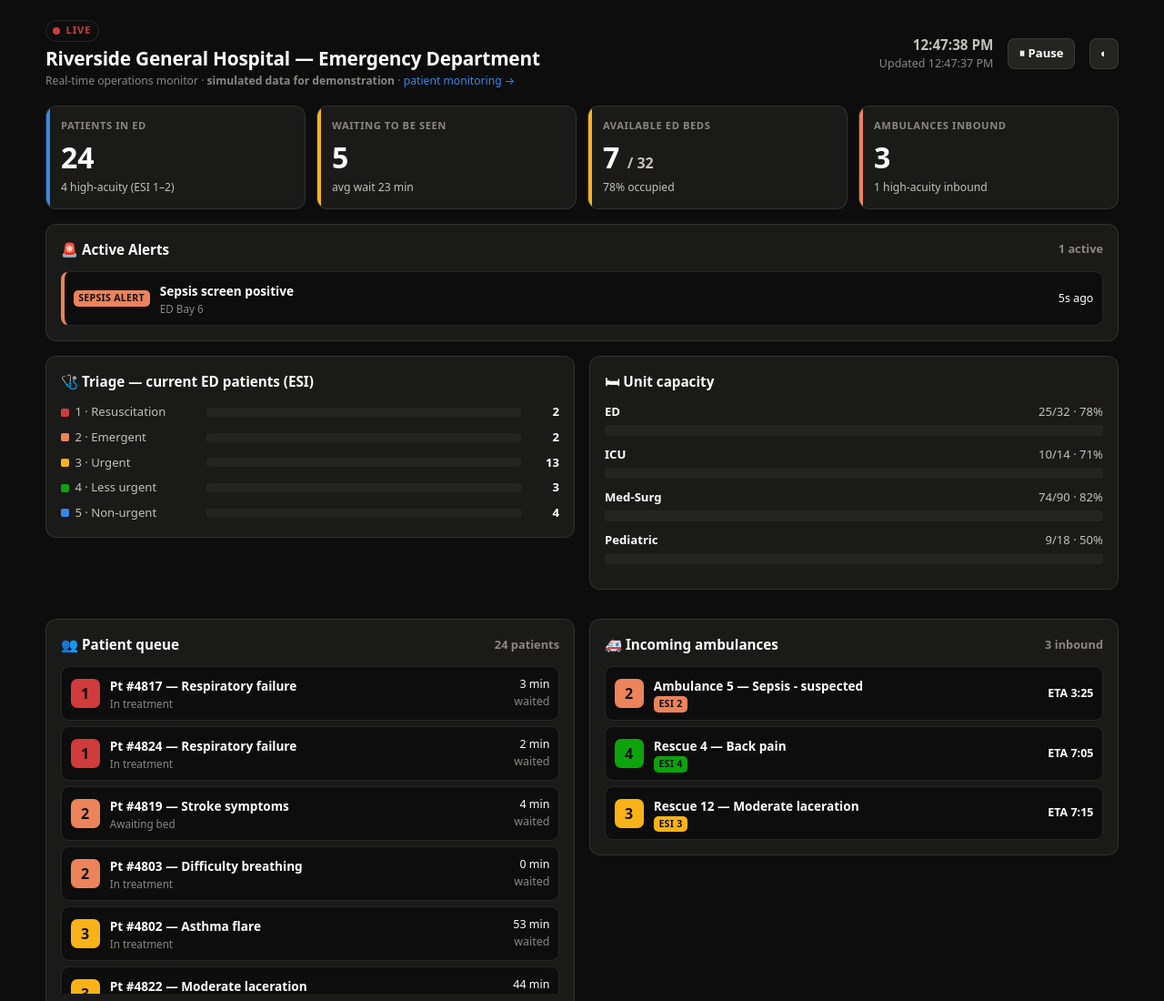
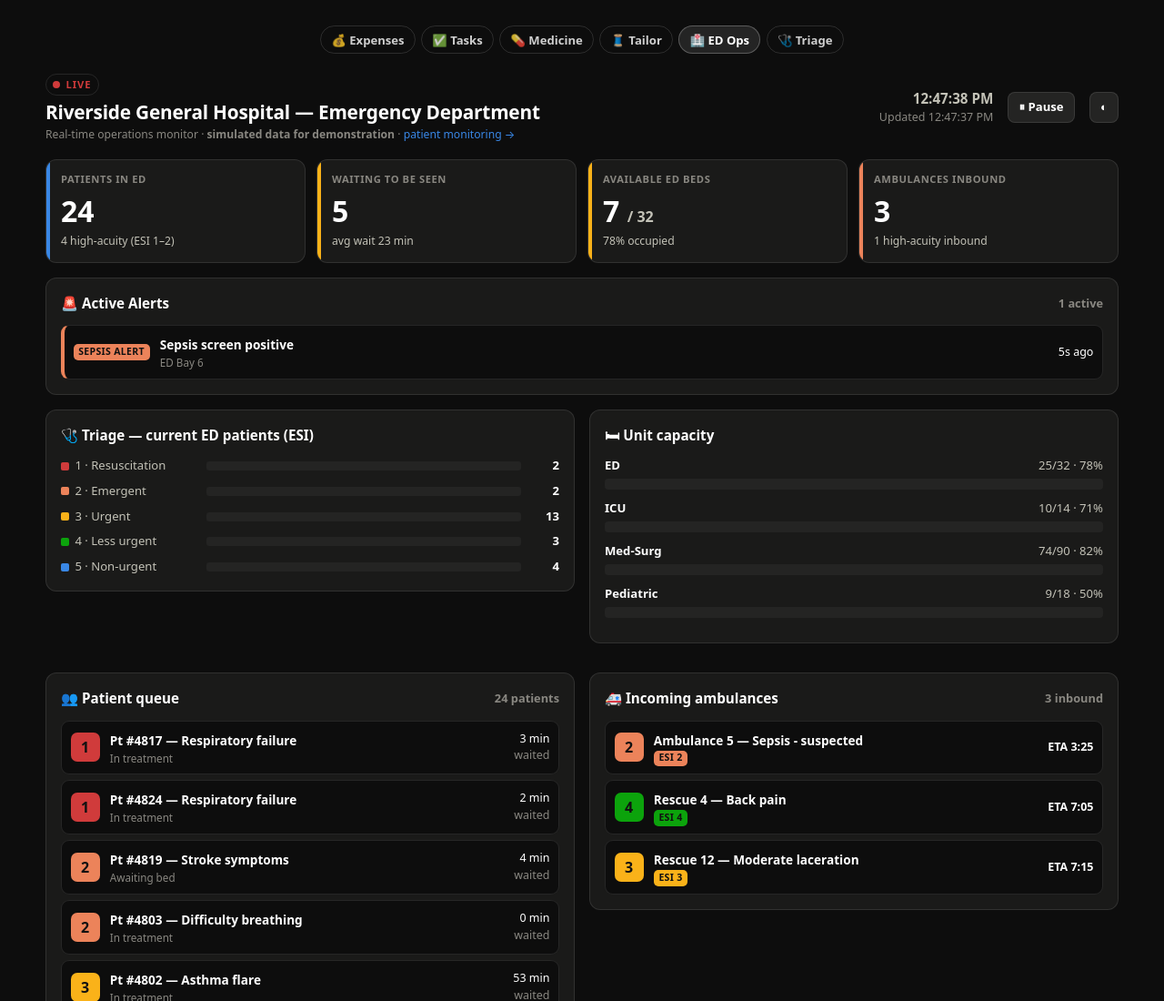
Before and after one commit to nandanikoranga60-source/task-manager-, a plain HTML site: page dashboard.html in a window 1280 px wide. Shown: the top 1100 px of the page at 91% size. Drawn offline with Linux system fonts and the light colour scheme.

Commit message:
Add shared navigation menu across all apps
A theme-neutral nav bar links all six pages (Expenses, Tasks, Medicine,
Tailor, ED Ops, Triage) so every app is one click from the home page,
with the current page marked. No more typing URLs by hand.

```diff
--- a/dashboard.html
+++ b/dashboard.html
@@ -105,6 +105,20 @@
   </style>
 </head>
 <body>
+  <nav class="app-nav">
+    <a href="index.html">💰 Expenses</a>
+    <a href="tasks.html">✅ Tasks</a>
+    <a href="medicine.html">💊 Medicine</a>
+    <a href="tailor.html">🧵 Tailor</a>
+    <a href="dashboard.html" aria-current="page">🏥 ED Ops</a>
+    <a href="triage.html">🩺 Triage</a>
+  </nav>
+  <style>
+    .app-nav{display:flex;flex-wrap:wrap;gap:.4rem;justify-content:center;max-width:1000px;margin:0.5rem auto 1.25rem;padding:0 1rem;}
+    .app-nav a{font:600 .82rem system-ui,-apple-system,"Segoe UI","Nirmala UI",sans-serif;text-decoration:none;padding:.35rem .7rem;border-radius:999px;border:1px solid rgba(128,128,128,.35);color:inherit;opacity:.8;white-space:nowrap;}
+    .app-nav a:hover{opacity:1;border-color:rgba(128,128,128,.75);}
+    .app-nav a[aria-current=page]{background:rgba(128,128,128,.2);opacity:1;border-color:rgba(128,128,128,.6);}
+  </style>
   <div class="wrap">
     <div class="topbar">
       <div class="title">
```
Also changed, not shown: index.html (+14 -0 lines), medicine.html (+14 -0 lines), tailor.html (+14 -0 lines), tasks.html (+14 -0 lines), triage.html (+14 -0 lines).
